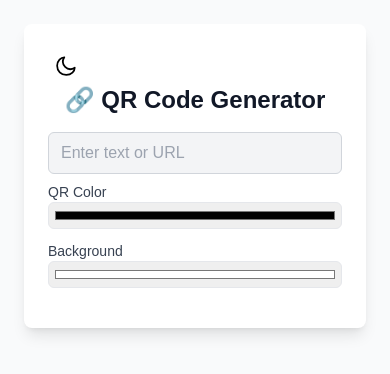
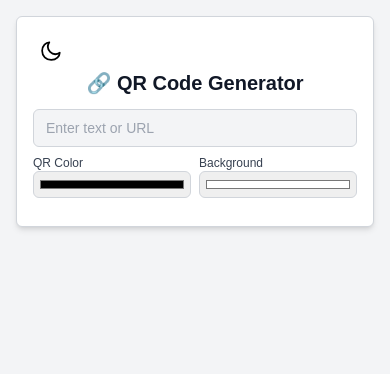
Before and after one commit to venky0195/qr-code-generator, a Next.js app: page / in a window 390 px wide. Shown: the top 374 px of the page. Built offline with nearby package versions, Linux system fonts and the light colour scheme.

Commit message:
Improve CSS for mobile screens

```diff
--- a/app/components/QRCodeGenerator.tsx
+++ b/app/components/QRCodeGenerator.tsx
@@ -12,7 +12,7 @@ export default function QRCodeGenerator() {
   const [copySuccess, setCopySuccess] = useState('');
 
   const MAX_TEXT_LENGTH = 200;
-  const QR_CODE_SIZE = 200;
+  const QR_CODE_SIZE = 180; // Reduced size for better mobile fit
 
   useEffect(() => {
     if (!text.trim()) {
@@ -24,7 +24,7 @@ export default function QRCodeGenerator() {
       try {
         const url = await QRCode.toDataURL(text, {
           color: { dark: color, light: bgColor },
-          width: 200,
+          width: QR_CODE_SIZE,
         });
         setQRCode(url);
       } catch (error) {
@@ -75,10 +75,10 @@ export default function QRCodeGenerator() {
   };
 
   return (
-    <div className='flex flex-col items-center min-h-screen p-6 bg-gray-50 dark:bg-gray-900'>
-      <div className='w-full max-w-md bg-white dark:bg-gray-800 shadow-lg rounded-lg p-6'>
+    <div className='flex flex-col items-center min-h-screen p-4 bg-gray-100 dark:bg-gray-900'>
+      <div className='w-full max-w-sm bg-white dark:bg-gray-800 shadow-md rounded-md p-4 border border-gray-300 dark:border-gray-700'>
         <ThemeToggler />
-        <h1 className='text-2xl font-bold text-center mb-4 text-gray-900 dark:text-white'>
+        <h1 className='text-xl font-semibold text-center mb-3 text-gray-900 dark:text-gray-200'>
           🔗 QR Code Generator
         </h1>
 
@@ -88,34 +88,35 @@ export default function QRCodeGenerator() {
           onChange={handleTextChange}
           maxLength={MAX_TEXT_LENGTH}
           placeholder='Enter text or URL'
-          className='w-full border border-gray-300 dark:border-gray-600 rounded-md px-3 py-2 mb-2 text-gray-900 dark:text-white bg-gray-100 dark:bg-gray-700'
+          className='w-full border border-gray-300 dark:border-gray-600 rounded-md px-3 py-2 mb-2
+                     text-gray-900 dark:text-white bg-gray-100 dark:bg-gray-700 focus:ring-2 focus:ring-cyan-500 text-sm'
         />
 
         {errorMessage && (
-          <p className='text-red-500 text-sm mt-1 mb-4'>{errorMessage}</p>
+          <p className='text-red-500 text-xs mt-1 mb-3'>{errorMessage}</p>
         )}
 
-        <div className='flex flex-col sm:flex-row justify-between items-center gap-3 mb-4'>
+        <div className='flex justify-between items-center gap-2 mb-3'>
           <label className='flex flex-col w-full'>
-            <span className='text-sm text-gray-700 dark:text-gray-300'>
+            <span className='text-xs text-gray-700 dark:text-gray-300'>
               QR Color
             </span>
             <input
               type='color'
               value={color}
               onChange={(e) => setColor(e.target.value)}
-              className='w-full border rounded-md p-1'
+              className='w-full border border-gray-300 dark:border-gray-600 rounded-md p-1'
             />
           </label>
           <label className='flex flex-col w-full'>
-            <span className='text-sm text-gray-700 dark:text-gray-300'>
+            <span className='text-xs text-gray-700 dark:text-gray-300'>
               Background
             </span>
             <input
               type='color'
               value={bgColor}
               onChange={(e) => setBgColor(e.target.value)}
-              className='w-full border rounded-md p-1'
+              className='w-full border border-gray-300 dark:border-gray-600 rounded-md p-1'
             />
           </label>
         </div>
@@ -127,20 +128,22 @@ export default function QRCodeGenerator() {
                 setText('');
                 setQRCode('');
               }}
-              className='w-full bg-gray-500 text-white py-3 rounded-md shadow-md hover:bg-gray-600 transition-all'
+              className='w-full bg-gray-500 text-white py-2 rounded-md shadow-md hover:bg-gray-600 transition-all text-sm'
             >
               ❌ Clear
             </button>
+
             <div
-              className={`mt-6 flex flex-col items-center p-4 border rounded-lg shadow-md bg-gray-50 dark:bg-gray-700`}
+              className='mt-4 flex flex-col items-center p-3 border border-gray-300 dark:border-gray-600
+                         rounded-md shadow-md bg-gray-50 dark:bg-gray-700'
             >
-              <h2 className='text-lg font-semibold mb-2 text-gray-900 dark:text-white'>
+              <h2 className='text-base font-semibold mb-2 text-gray-900 dark:text-gray-200'>
                 🔍 Your QR Code
               </h2>
               <img
                 src={qrCode}
                 alt='QR Code'
-                className='rounded-md border p-2 bg-white'
+                className='rounded-md border border-gray-300 dark:border-gray-600 p-2 bg-white dark:bg-gray-800'
                 style={{
                   width: `${QR_CODE_SIZE}px`,
                   height: `${QR_CODE_SIZE}px`,
@@ -150,29 +153,32 @@ export default function QRCodeGenerator() {
               {/^https?:\/\//.test(text) && (
                 <button
                   onClick={() => window.open(text, '_blank')}
-                  className='w-full mt-3 bg-purple-600 text-white py-2 px-4 rounded-md shadow-md hover:bg-purple-700 transition-all'
+                  className='w-full mt-2 bg-purple-600 dark:bg-purple-500 text-white py-2 px-4
+                             rounded-md shadow-md hover:bg-purple-700 dark:hover:bg-purple-400 transition-all text-sm'
                 >
                   🔍 Scan to Test
                 </button>
               )}
 
-              <div className='flex flex-col sm:flex-row gap-3 w-full mt-3'>
+              <div className='flex flex-col sm:flex-row gap-2 w-full mt-2'>
                 <button
                   onClick={copyQRCode}
-                  className='w-full bg-blue-600 text-white py-2 px-4 rounded-md shadow-md hover:bg-blue-700 transition-all'
+                  className='w-full bg-blue-600 dark:bg-blue-500 text-white py-2 px-4 rounded-md shadow-md
+                             hover:bg-blue-700 dark:hover:bg-blue-400 transition-all text-sm'
                 >
                   📋 Copy
                 </button>
 
                 <button
                   onClick={downloadQRCode}
-                  className='w-full bg-green-600 text-white py-2 px-4 rounded-md shadow-md hover:bg-green-700 transition-all'
+                  className='w-full bg-green-600 dark:bg-green-500 text-white py-2 px-4 rounded-md shadow-md
+                             hover:bg-green-700 dark:hover:bg-green-400 transition-all text-sm'
                 >
                   💾 Download
                 </button>
               </div>
               {copySuccess && (
-                <p className='text-green-500 text-sm mt-2'>{copySuccess}</p>
+                <p className='text-green-500 text-xs mt-2'>{copySuccess}</p>
               )}
             </div>
           </>
```
